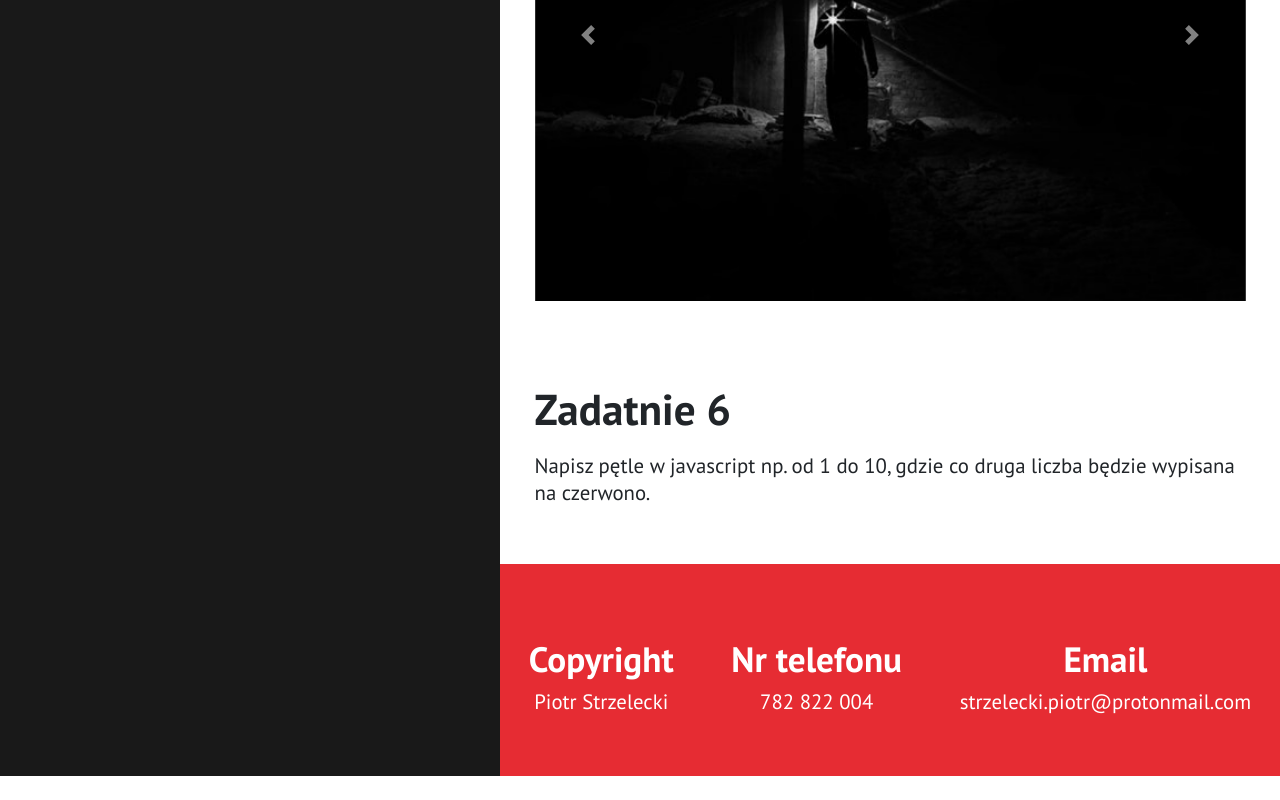
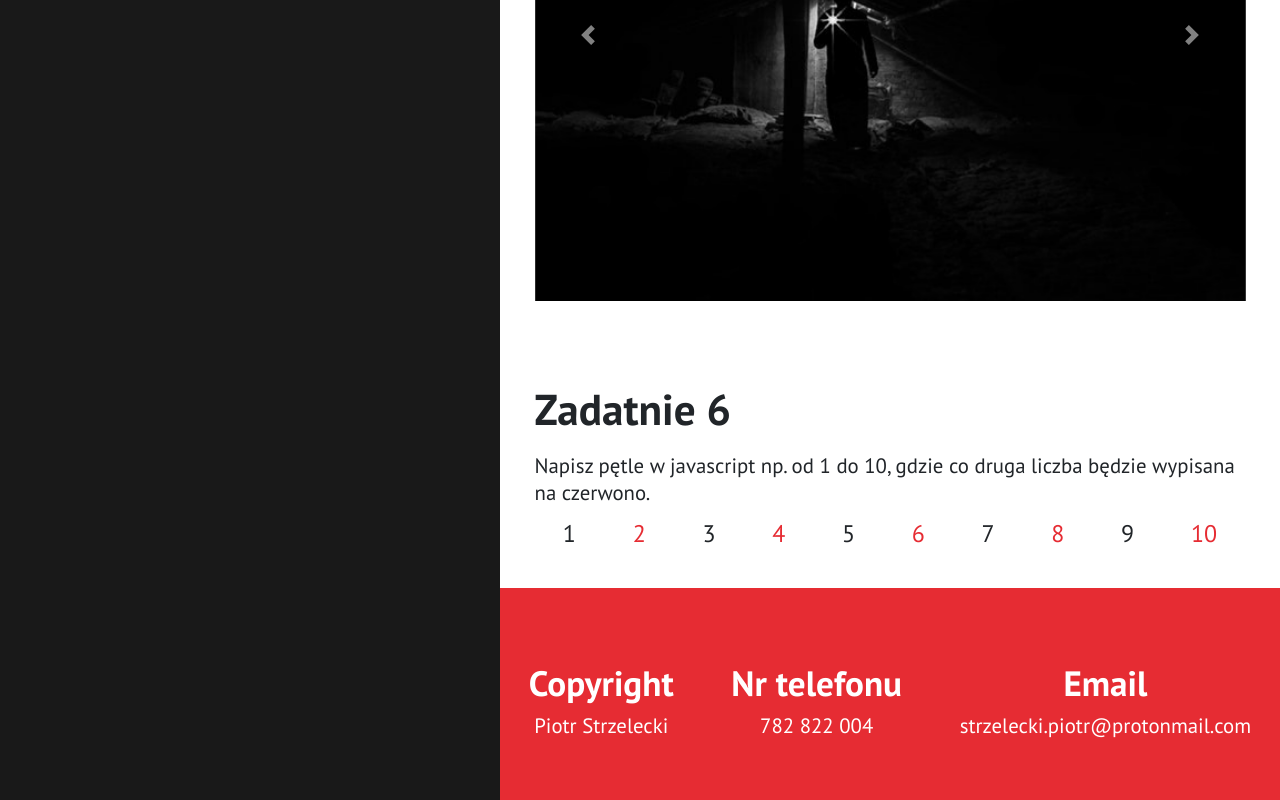
Before and after one commit to PSDvlpr/RecruitmentTask, a website: page index.html in a window 1280 px wide. Shown: the part 2068-2868 px from the top of the page. Before the commit the page ends 2844 px from the top, so only its background shows below. Drawn offline with nearby package versions, Linux system fonts and the light colour scheme.

Commit message:
Add sixth task solution

```diff
--- a/index.html
+++ b/index.html
@@ -186,7 +186,7 @@
                 <h2>Zadatnie 6</h2>
                 <p>Napisz pętle w javascript np. od 1 do 10, gdzie co druga liczba będzie wypisana na czerwono.</p>
                 <div class="six-loop">
-                    <span id="loop-result"></span>
+
                 </div>
             </div>
         </div>
--- a/js/script.js
+++ b/js/script.js
@@ -79,13 +79,19 @@ $(function () {
 })
 
 function loop() {
+    const container = document.querySelector(".six-loop")
+
+    for (let i = 1; i <= 10; i++) {
+        container.innerHTML += `<div class='box'>${i}</div>`
+    }
+
     let i = 0
-    let arr = []
-
-    while(i < 10) {
-        i += 1
-        arr.push(i)
-    }
+    $(".box").each(function (i) {
+        if (i % 2) {
+            $(this).addClass("red")
+        }
+        i++
+    })
 }
 
 loop()
--- a/sass/partials/_task-six.scss
+++ b/sass/partials/_task-six.scss
@@ -1,3 +1,13 @@
 .task-six {
     grid-area: tasksix;
 }
+
+.red {
+    color: $red;
+}
+
+.six-loop {
+    display: flex;
+    justify-content: space-around;
+    font-size: 1.5rem;
+}
```
Also changed, not shown: css/style.css, css/style.prefixed.css, 1 other file.
